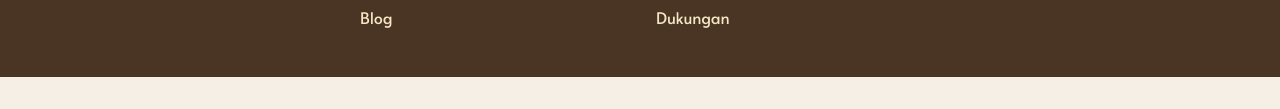
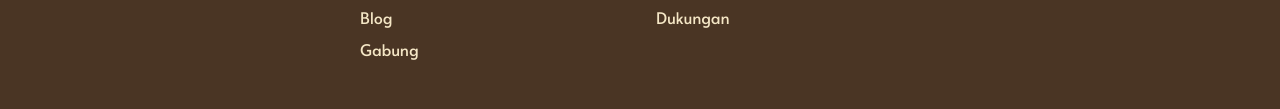
Before and after one commit to zamnice/zorey-codeplace, a plain HTML site: page public/index.html in a window 1280 px wide. Shown: the part 5152-5261 px from the top of the page. Before the commit the page ends 5229 px from the top, so only its background shows below. Drawn offline with nearby package versions, Linux system fonts and the light colour scheme; animation ran at ten frames a second.

Commit message:
Update index.html

```diff
--- a/public/index.html
+++ b/public/index.html
@@ -654,6 +654,7 @@ console.log(greetUser(user));</code></pre>
                     <li><a href="#features" class="hover:text-zorey-orange transition-colors">Fitur</a></li>
                     <li><a href="#code-share" class="hover:text-zorey-orange transition-colors">Berbagi Kode</a></li>
                     <li><a href="#blog" class="hover:text-zorey-orange transition-colors">Blog</a></li>
+                    <li><a href="/join" class="hover:text-zorey-orange transition-colors">Gabung</a></li>
                 </ul>
             </div>
 
```
